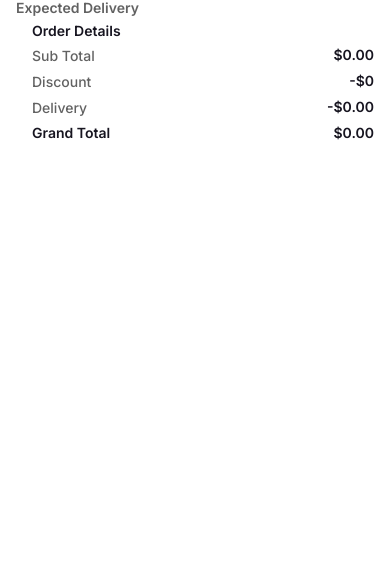
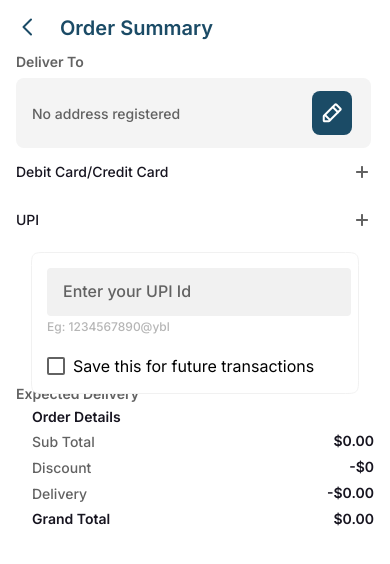
Before and after one commit to Gabriel-Lassen/E-Commerce-CodeVerse, a React (Vite) app in the folder codeverse/: page /checkout in a window 390 px wide. Shown: the top 564 px of the page. Built offline with nearby package versions, Linux system fonts and the light colour scheme.

Commit message:
add: Checkout Page Desktop

```diff
--- a/codeverse/src/pages/Checkout/index.jsx
+++ b/codeverse/src/pages/Checkout/index.jsx
@@ -1,11 +1,65 @@
+import { useState, useEffect } from "react";
 import OrderSumary from "../../components/OrderSumary"
+import Header from "../../components/Header";
+import ShowFooter from "../../components/ShowFooter";
+import BtnBackForPage from "../../components/BtnBackForPage";
+import ArrowSvg from "../../components/ArrowSvg";
+import TitlePage from "../../components/Title-pages";
+import RouteHistory from "../../components/Route-history";
+import Address from "../../components/Address";
+import styles from "./styles.module.scss";
+
+import DropdowBtn from "../../components/DropdowBtn";
+import BtnAddress from "../../components/BtnOpenAddress";
+import { Payment } from "../../components/Payment";
+import { PaymentDesktop } from "../../components/PaymentDesktop";
 
 
 const Checkout = () => {
+
+  const [hidden, setHidden] = useState(false);
+
+    useEffect(() => {
+      const handleHidden = () => {
+        setHidden(window.innerWidth >= 769);
+      };
+
+      handleHidden();
+
+      window.addEventListener("resize", handleHidden);
+    });
+
   return (
-    <div>
+     <div style={{display: "flex", flexDirection:"column", justifyContent: 'space-between', height: "100%"}}>
+     <div>
+     {hidden && <Header />}
+        <BtnBackForPage
+            svg={<ArrowSvg color="var(--Primary)" direction="left" />}
+          text="Order Summary"
+        />
+        <RouteHistory />
+        <TitlePage />
+        <div className={styles.wrapper}>
+        <div className={styles.info}>
+        <BtnAddress />
+        {hidden &&
+        <DropdowBtn title='Contact Information'>
+              <Address />
+        </DropdowBtn>}
+
+        {hidden &&
+        <DropdowBtn title='Select Payment Method' footer='footer'>
+              <PaymentDesktop/>
+        </DropdowBtn>}
+
+        <Payment/>
+        </div>
+
         <OrderSumary/>
-    </div>
+        </div>
+     </div>
+     {hidden && <ShowFooter />}
+   </div>
   )
 }
 
--- /dev/null
+++ b/codeverse/src/pages/Checkout/styles.module.scss
@@ -0,0 +1,17 @@
+@media screen and (min-width: 769px) {
+    .wrapper {
+      display: flex;
+      flex-direction: row;
+      margin: 0 16px 40px 0;
+      justify-content: space-between;
+      gap: 10px;
+
+
+      .info{
+        display: flex;
+        flex-direction: column;
+        width: 780px;
+        gap: 68px;
+      }
+    }
+}
```
